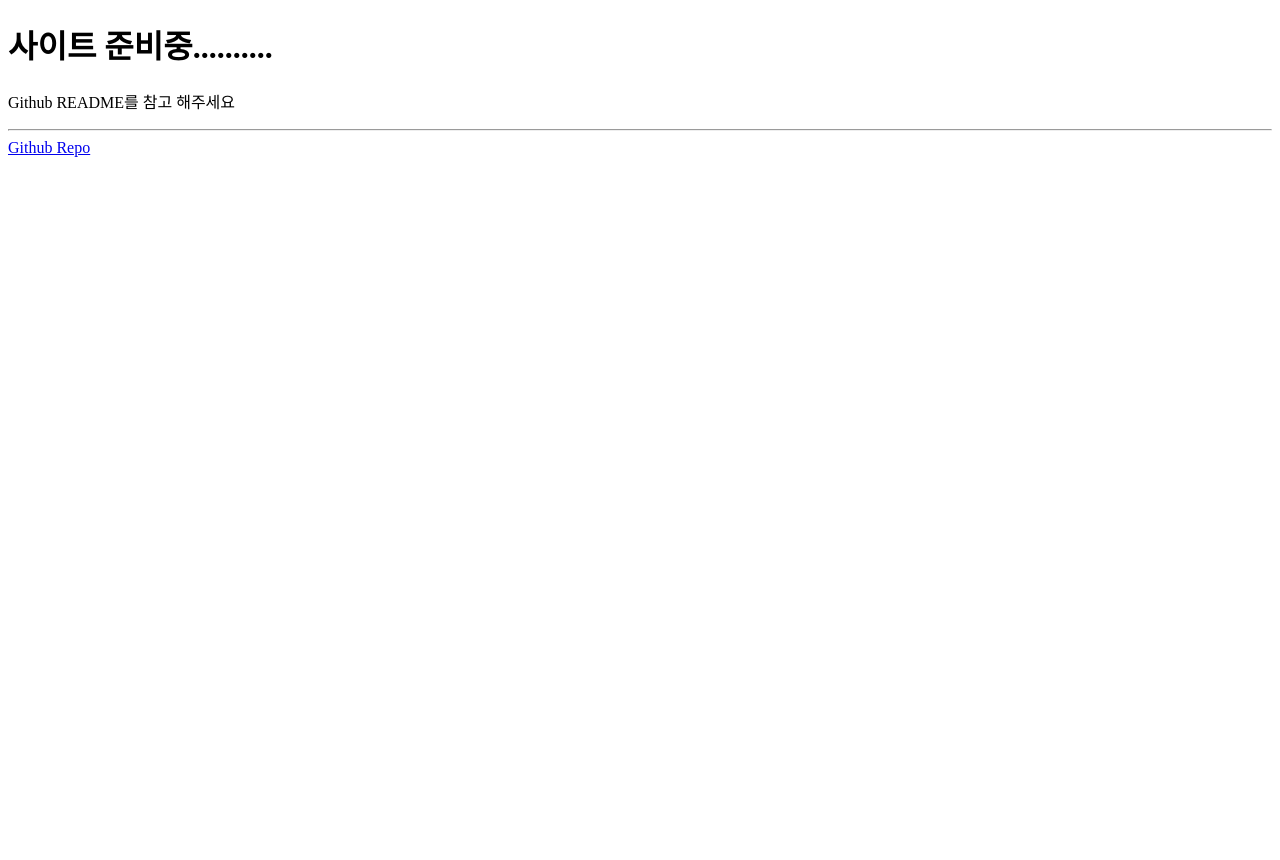
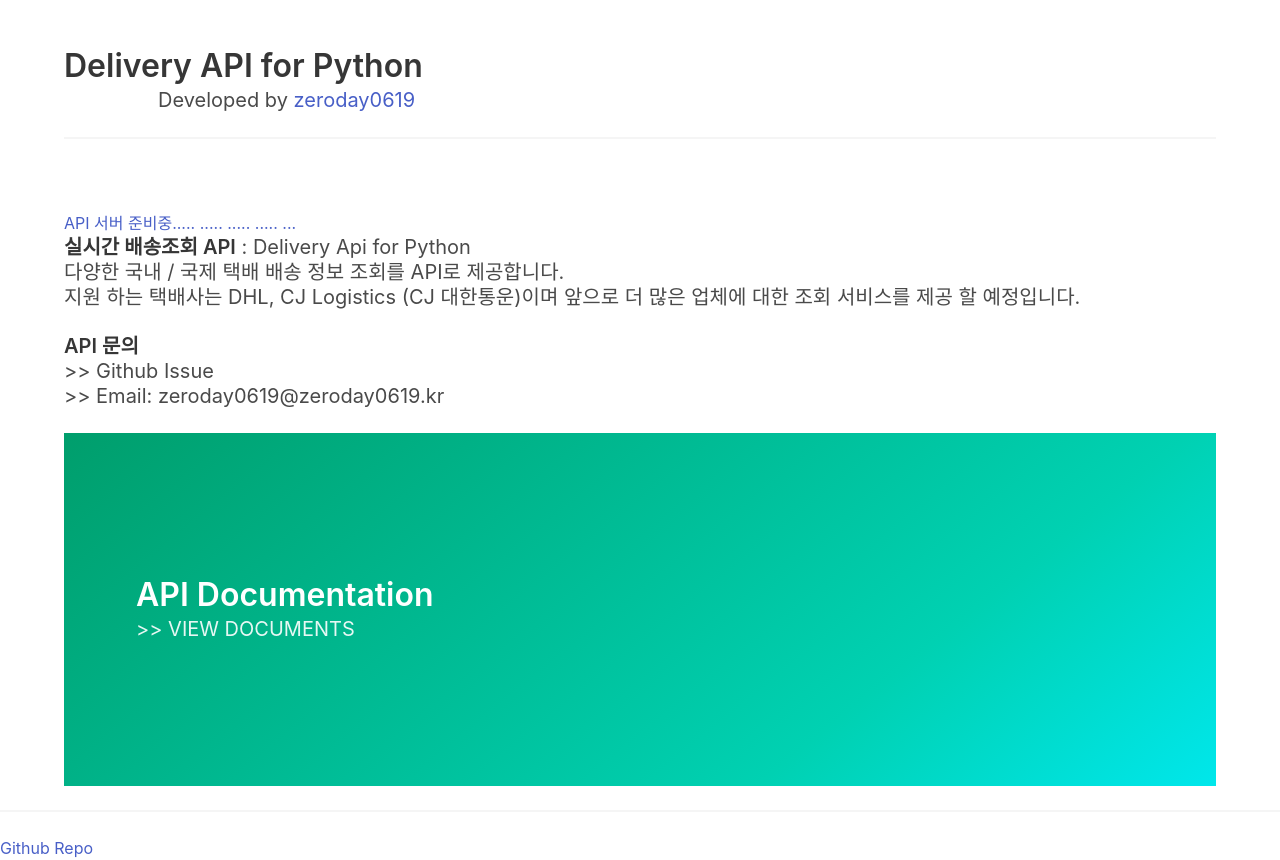
Before and after one commit to Zero-Fork-Storage/deliveryAPI, a Flask app: page / in a window 1280 px wide. Before the commit the page ends 157 px from the top, so only its background shows below. Run offline with Flask 2, Linux system fonts and the light colour scheme; some libraries are stand-ins or nearby versions.

Commit message:
API 페이지 업데이트

```diff
--- a/templates/index.html
+++ b/templates/index.html
@@ -2,13 +2,43 @@
 <html lang="ko">
     <head>
         <meta charset="UTF-8">
-        <title>Delivery Api | Docs</title>
+        <meta name="viewport" content="width=device-width, initial-scale=1">
+        <title>Delivery Api</title>
+        <link rel="stylesheet" href="https://cdn.jsdelivr.net/npm/bulma@0.8.0/css/bulma.min.css">
+        <script defer src="https://use.fontawesome.com/releases/v5.3.1/js/all.js"></script>
     </head>
     <body>
-        <header>
-            <h1>사이트 준비중..........</h1>
-            <p>Github README를 참고 해주세요</p>
-        </header>
+        <section class="section">
+            <div class="container">
+              <h1 class="title">
+                Delivery API for Python
+              </h1>
+              <p class="subtitle" style="padding-left:6.2em;text-indent:-1.5em;">
+                Developed by <a href="https://github.com/zeroday0619">zeroday0619</a>
+              </p>
+              <hr>
+            </div>
+        </section>
+        <div class="container">
+            <a href="#">API 서버 준비중..... ..... ..... ..... ...</a>
+            <br>
+            <p class="subtitle"><strong>실시간 배송조회 API</strong> : Delivery Api for Python<br>
+                다양한 국내 / 국제 택배 배송 정보 조회를 API로 제공합니다.<br>
+                지원 하는 택배사는 DHL, CJ Logistics (CJ 대한통운)이며 앞으로 더 많은 업체에 대한 조회 서비스를 제공 할 예정입니다.
+            </p>
+            <p class="subtitle"><strong>API 문의</strong><br>
+            >> Github Issue<br>
+            >> Email: zeroday0619@zeroday0619.kr
+            </p>
+            <section class="hero is-medium is-primary is-bold">
+                <div class="hero-body">
+                    <div class="container">
+                        <h3 class="title">API Documentation</h3>
+                        <p class="subtitle"><a href="https://github.com/zeroday0619/deliveryAPI/blob/master/README.md">>> VIEW DOCUMENTS</a></p>
+                    </div>
+                </div>
+            </section>
+        </div>
         <hr>
         <a href="https://github.com/zeroday0619/deliveryAPI">Github Repo</a>
     </body>
```
